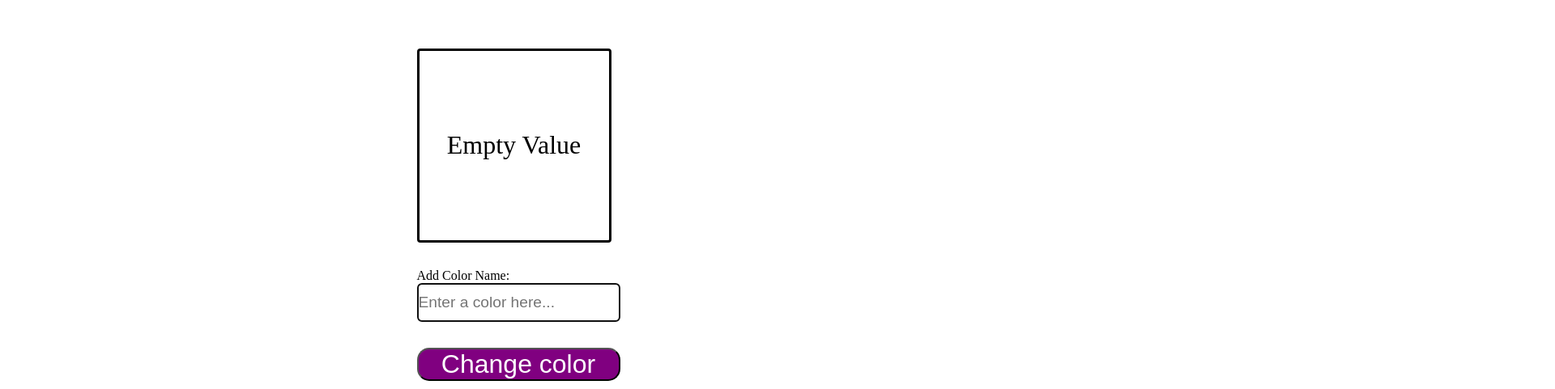
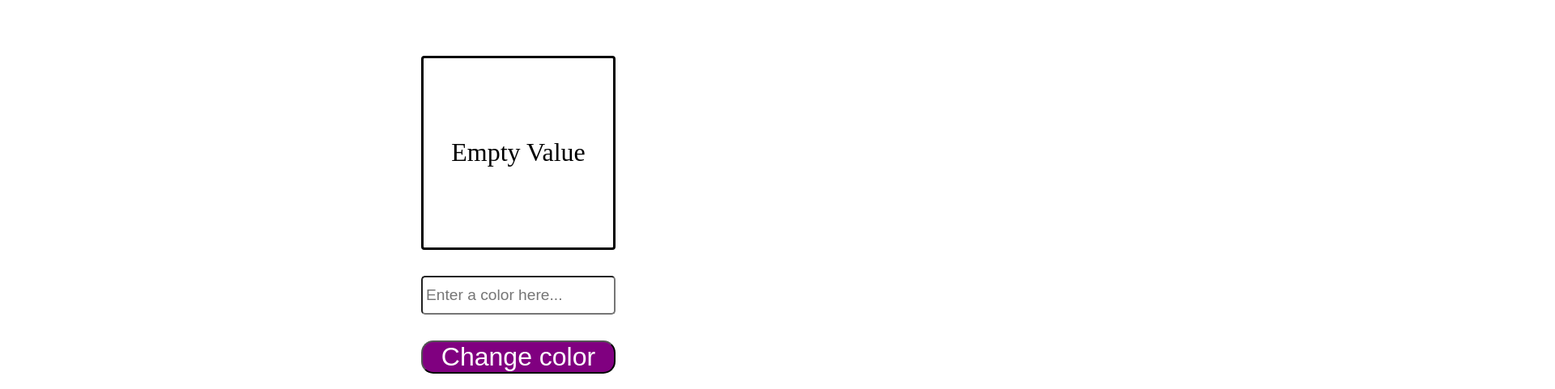
Before and after one commit to briansimiyuj/color-picker, a React (Create React App) app: page / in a window 1280 px wide. Shown: the part 135-616 px from the top of the page at 81% size, 1920 px wide, since content can reach past the window. Built offline with nearby package versions, Linux system fonts and the light colour scheme.

Commit message:
Form styles

```diff
--- a/src/style.css
+++ b/src/style.css
@@ -15,6 +15,7 @@ form{
   display: flex;
   flex-flow: column;
   margin-top: 2rem;
+  width: 15rem;
 }
 
 input{
@@ -22,6 +23,9 @@ input{
   border-radius: 5px;
   height: 3rem;
   font-size: 1.2rem;
+  padding: 0.25rem;
+  outline: none;
+  width: 100%;
 }
 
 button{
@@ -44,3 +48,8 @@ p{
   text-align: center;
   font-size: 2rem;
 }
+
+label{
+  position: absolute;
+  left: 9999px;
+}
```
